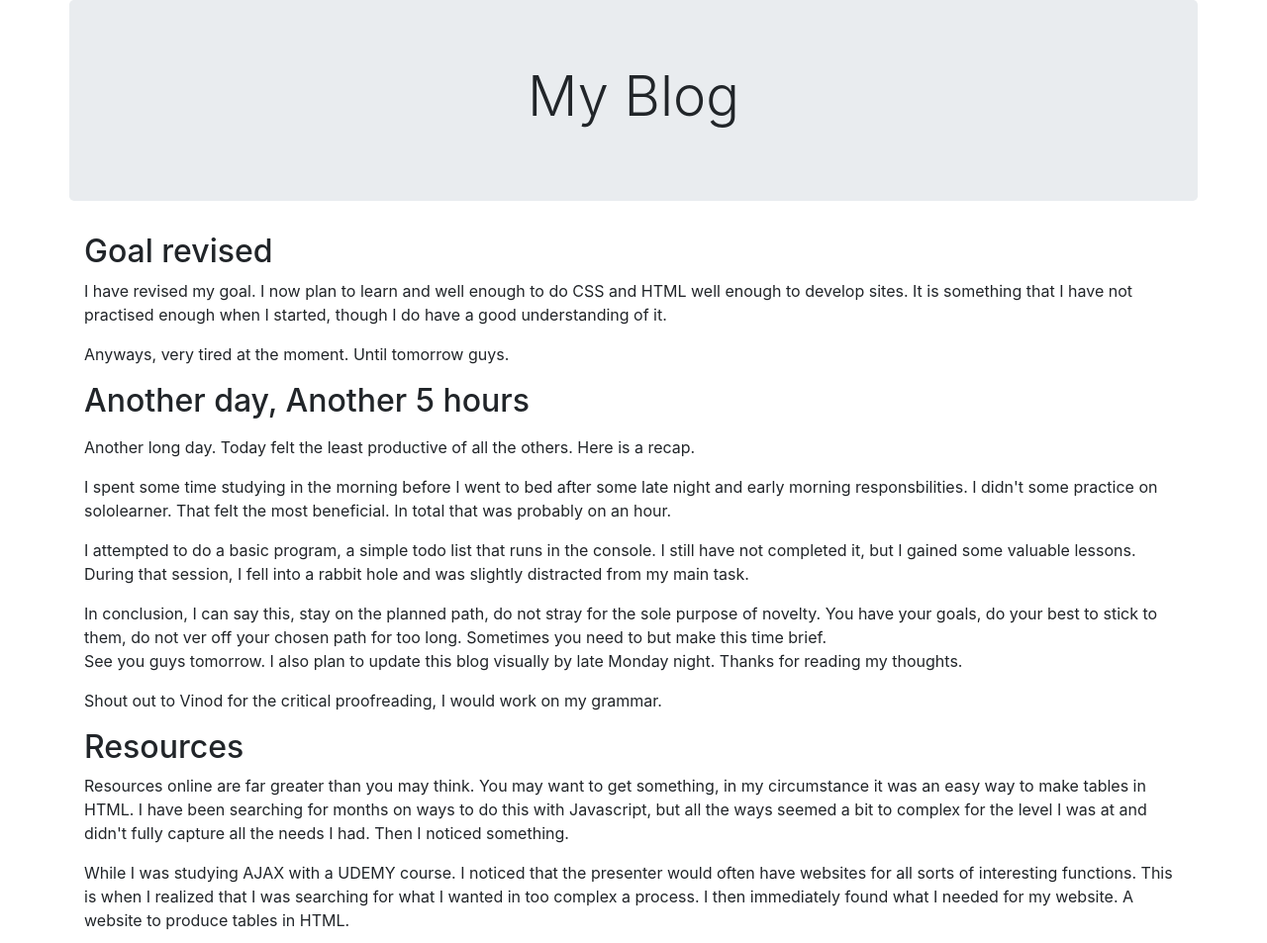
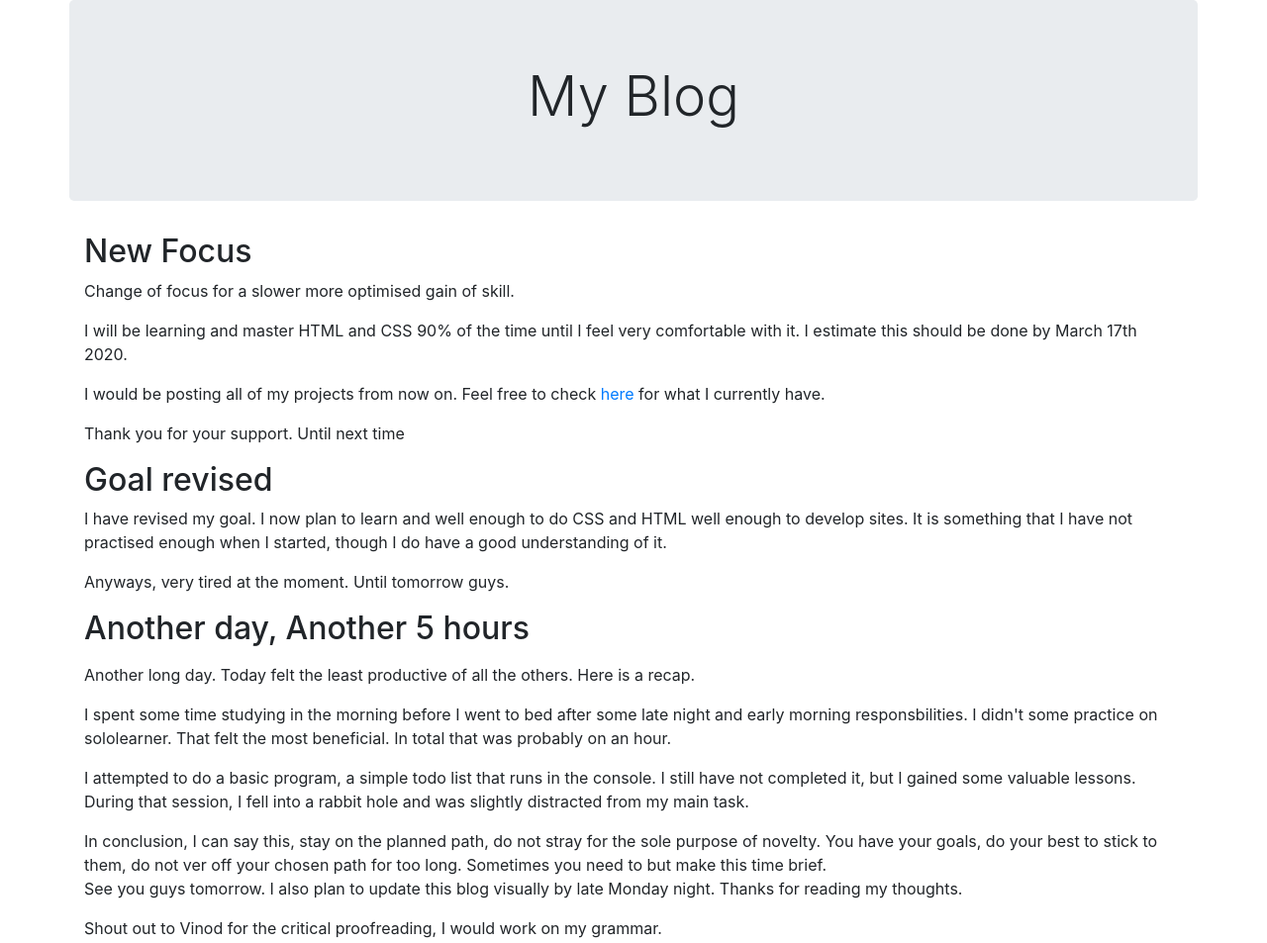
Before and after one commit to RondellAllard/My-Portfolio, a plain HTML site: page blog.html in a window 1280 px wide. Shown: the top 953 px of the page at 99% size. Drawn offline with Linux system fonts and the light colour scheme.

Commit message:
Newly added project and 1 blog.

```diff
--- a/blog.html
+++ b/blog.html
@@ -16,6 +16,16 @@
       <h1 class="display-4">My Blog</h1>
     </header>
     <section class="container">
+      <div>
+        <h2>New Focus</h2>
+        <p>Change of focus for a slower more optimised gain of skill.</p><p>
+
+I will be learning and master HTML and CSS 90% of the time until I feel very comfortable with it. I estimate this should be done by March 17th 2020.
+</p><p>
+I would be posting all of my projects from now on. Feel free to check <a href="Sratch/hotel_site.html">here</a> for what I currently have.
+</p><p>
+Thank you for your support. Until next time</p>
+      </div>
       <div>
         <h2>Goal revised</h2>
         <p>I have revised my goal. I now plan to learn and well enough to do CSS and HTML well enough to develop sites. It is something that I have not practised enough when I started, though I do have a good understanding of it.</p>
```
Also changed, not shown: index.html (+5 -1 lines).
